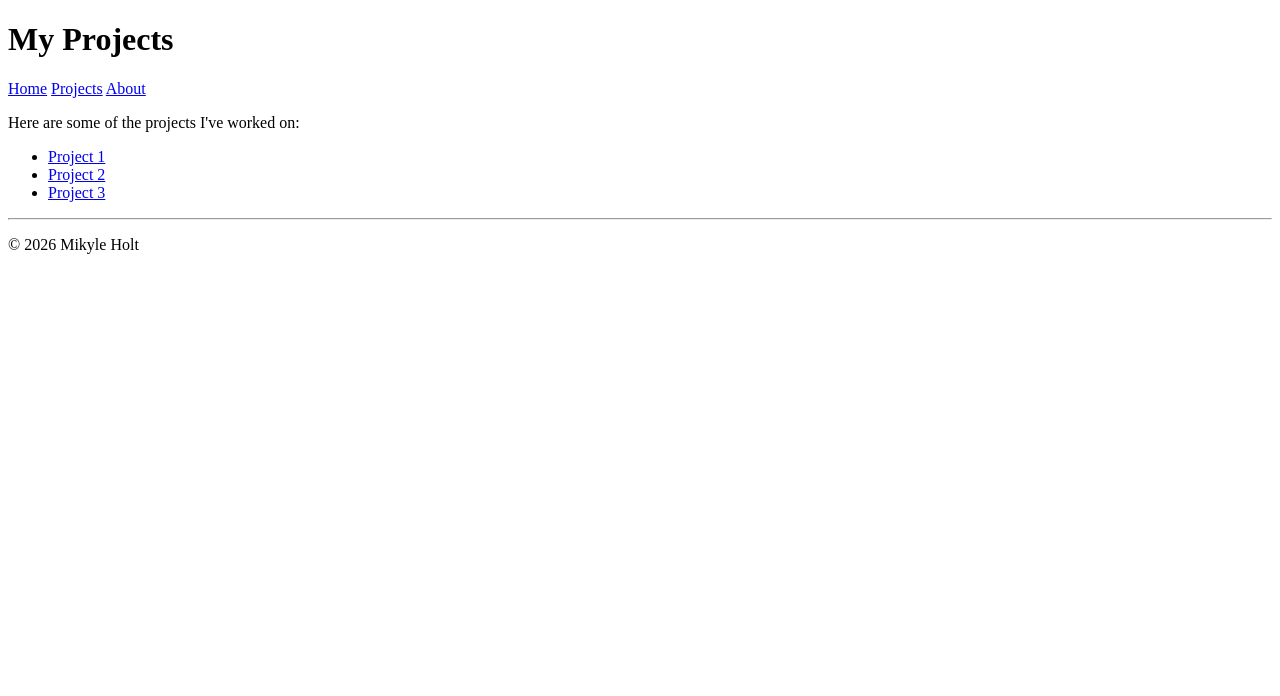
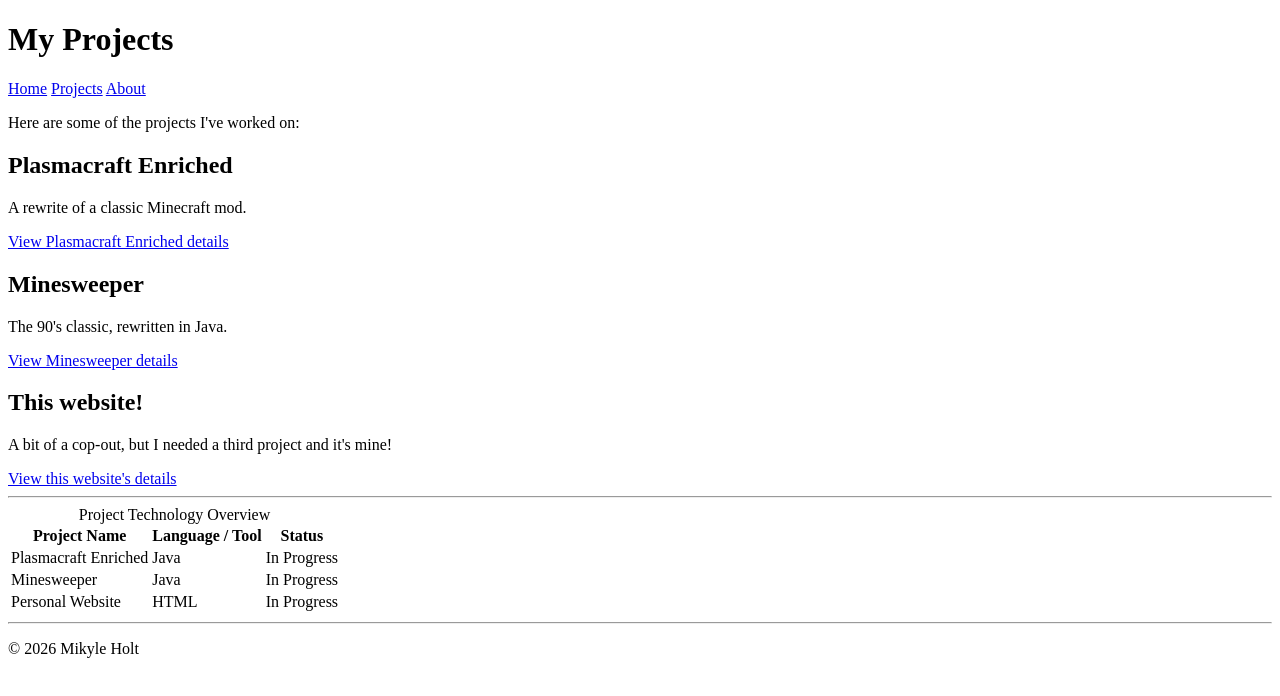
Before and after one commit to Philosoraptor02/cosc219-site, a plain HTML site: page projects.html in a window 1280 px wide. Drawn offline with Linux system fonts and the light colour scheme.

Commit message:
Finished fixing up formatting and added images

```diff
--- a/projects.html
+++ b/projects.html
@@ -6,7 +6,6 @@
     <title>My Projects</title>
 </head>
 <body>
-
     <header>
         <h1>My Projects</h1>
         <nav>
@@ -18,11 +17,54 @@
 
     <main>
         <p>Here are some of the projects I've worked on:</p>
-        <ul>
-            <li><a href="project1.html">Project 1</a></li>
-            <li><a href="project2.html">Project 2</a></li>
-            <li><a href="project3.html">Project 3</a></li>
-        </ul>
+
+        <article>
+            <h2>Plasmacraft Enriched</h2>
+            <p>A rewrite of a classic Minecraft mod.</p>
+            <a href="project1.html">View Plasmacraft Enriched details</a>
+        </article>
+
+        <article>
+            <h2>Minesweeper</h2>
+            <p>The 90's classic, rewritten in Java.</p>
+            <a href="project2.html">View Minesweeper details</a>
+        </article>
+
+        <article>
+            <h2>This website!</h2>
+            <p>A bit of a cop-out, but I needed a third project and it's mine!</p>
+            <a href="project3.html">View this website's details</a>
+        </article>
+
+        <hr>
+
+        <table>
+            <caption>Project Technology Overview</caption>
+            <thead>
+                <tr>
+                    <th scope="col">Project Name</th>
+                    <th scope="col">Language / Tool</th>
+                    <th scope="col">Status</th>
+                </tr>
+            </thead>
+            <tbody>
+                <tr>
+                    <td>Plasmacraft Enriched</td>
+                    <td>Java</td>
+                    <td>In Progress</td>
+                </tr>
+                <tr>
+                    <td>Minesweeper</td>
+                    <td>Java</td>
+                    <td>In Progress</td>
+                </tr>
+                <tr>
+                    <td>Personal Website</td>
+                    <td>HTML</td>
+                    <td>In Progress</td>
+                </tr>
+            </tbody>
+        </table>
     </main>
 
     <footer>
```
Also changed, not shown: about.html (+11 -2 lines), index.html (+6 -1 lines), images/microcontroller.jpg (added), images/silicon_wafer.jpg (added).
